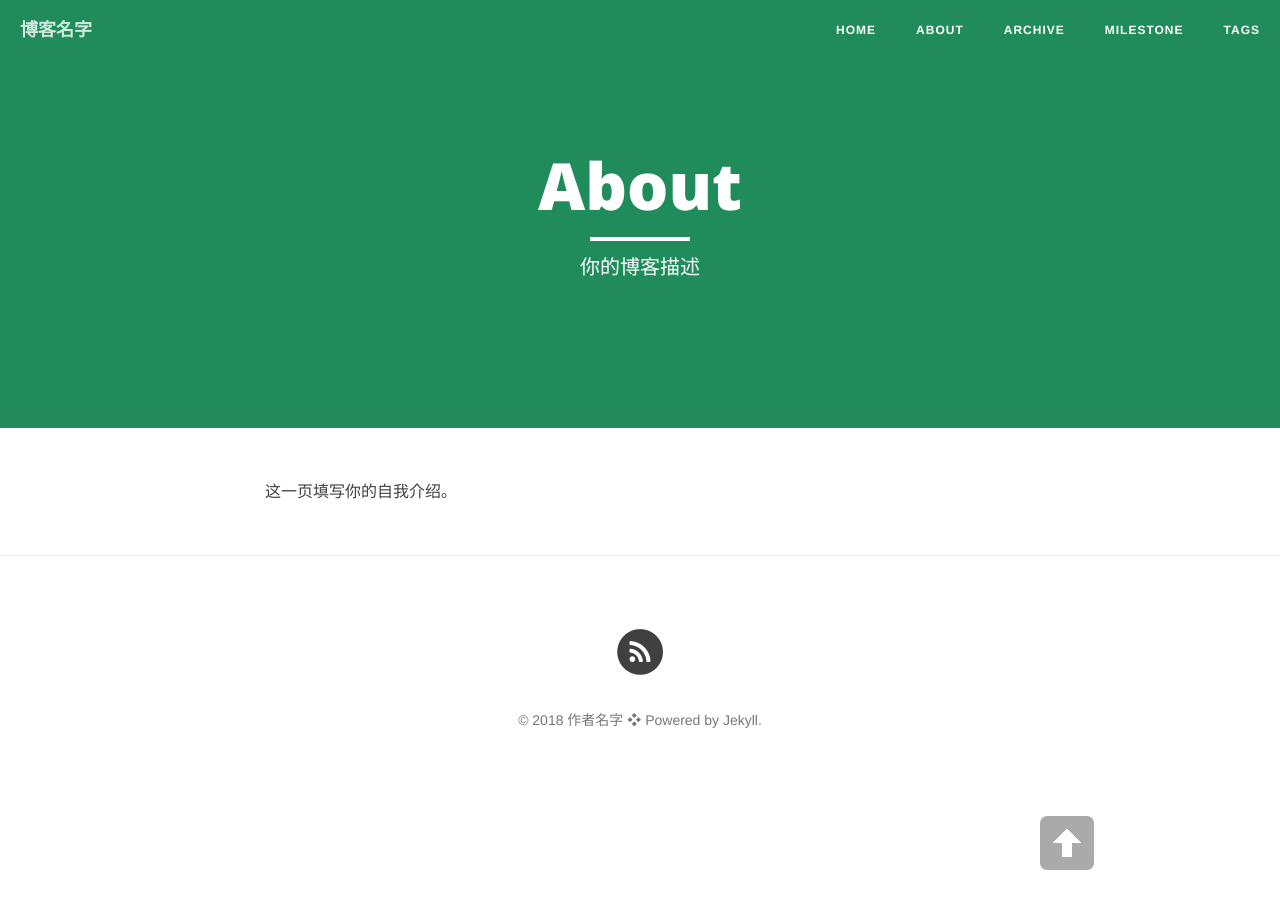
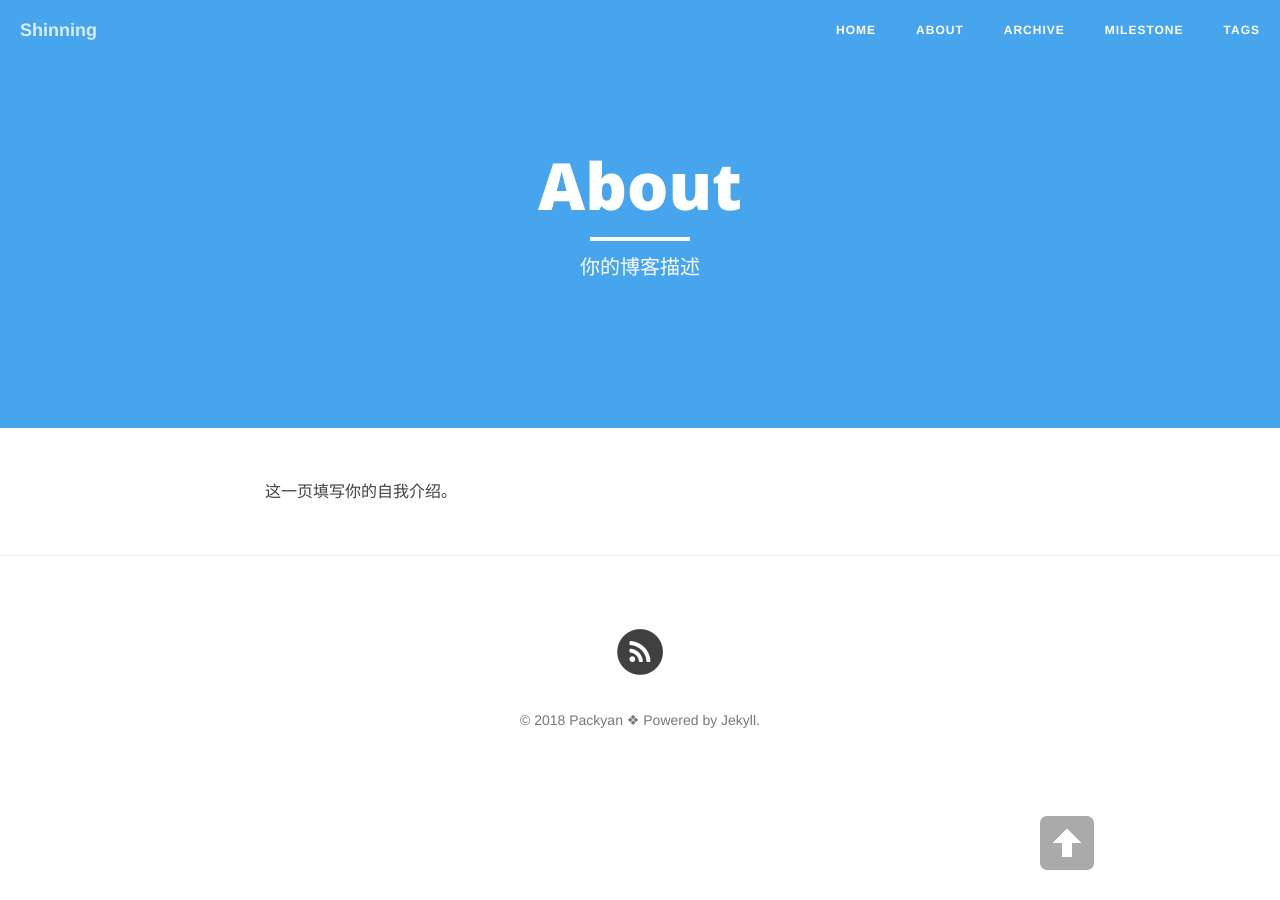
Before and after one commit to packyan/packyan.github.io, a Jekyll site: the page built from about.md, in a window 1280 px wide. Built offline with Jekyll 4.4.1, drawn with Linux system fonts in a browser that asks for light colours; nearby versions of some CDN libraries.

Commit message:
change color

```diff
--- a/_config.yml
+++ b/_config.yml
@@ -1,16 +1,16 @@
 # Site settings
-title: 博客名字 # 你的博客名字，可以定义修订
-header-img: "img/green.jpg"
+title: Shinning # 你的博客名字，可以定义修订
+header-img: "img/twitter.jpg"
 tagline: "cn"
 description: "这是我的博客"  # 一句话描述你的博客
 baseurl: ""
-url: "http://cnfeat"  # 此处填写你的博客地址
+url: "https://packyan.github.io"  # 此处填写你的博客地址
 
 # About/contact
 owner:
-  name: "作者名字" # 填写作者信息：名字
-  email: X@gmail.com # 填写作者信息：邮箱
-  bio: "你的博客描述" # 填写作者信息：博客描述
+  name: "Packyan" # 填写作者信息：名字
+  email: packyande@gmail.com # 填写作者信息：邮箱
+  bio: "这是我的博客" # 填写作者信息：博客描述
 
 # Data
 gavatar: img/favicon.png # 浏览器地址栏小图标，可自定义更改
@@ -43,7 +43,7 @@ defaults:
       type: "posts"
     values:
       layout: "post"
-      author: "你的名字" # 你的名字
+      author: "Packy" # 你的名字
       header-img: "img/green.jpg" # We don't want posts without a header image, that whould mean white on white
 
 # Comments
--- a/about.md
+++ b/about.md
@@ -2,7 +2,7 @@
 layout: page
 title: "About"
 description: "你的博客描述 "
-header-img: "img/green.jpg"
+header-img: "img/twitter.jpg"
 ---
 
 这一页填写你的自我介绍。
```
Also changed, not shown: 1 other file.
